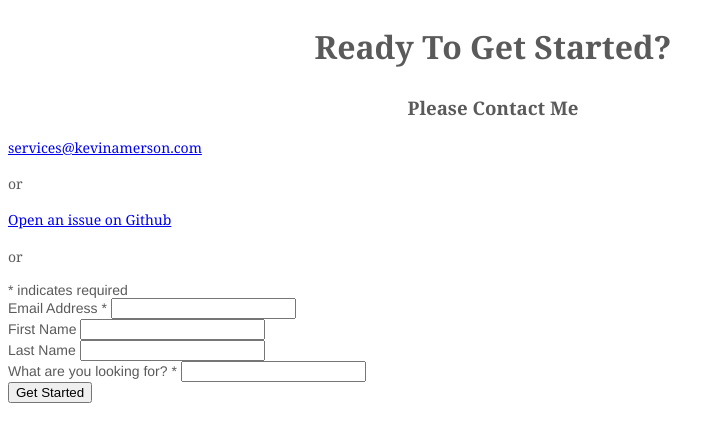
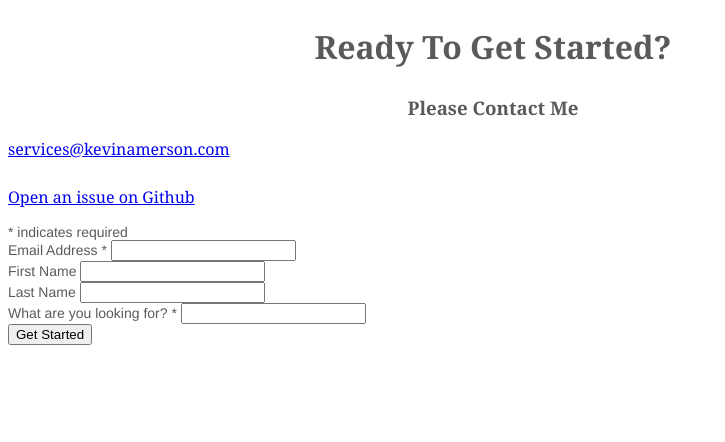
Before and after one commit to rayleyva/caoimhghin.github.io, a Jekyll site: the page built from start.html, in a window 1280 px wide. Shown: the top 442 px of the page, without its empty margins (0-725 px from the left). Built offline with Jekyll 4.4.1, drawn with Linux system fonts in a browser that asks for light colours; comment, search, counter and statistics services are not loaded.

Commit message:
changes for mobile

```diff
--- a/start.html
+++ b/start.html
@@ -14,10 +14,10 @@ permalink: /get-started/
             <div class="col-sm-12">
                 <h1>Ready To Get Started?</h1>
                 <h3>Please Contact Me</h3>
-                <p class="lead"><a href="mailto:services@kevinamerson.com">services@kevinamerson.com</a></p>
-                <p>or</p>
-                <p class="lead"><a href="https://github.com/caoimhghin/feedback/issues/new">Open an issue on Github</a></p>
-                <p>or</p>
+                <p class="lead text-center">
+                    <a href="mailto:services@kevinamerson.com" style="font-size:16px;">services@kevinamerson.com</a><br/><br/>
+                    <a href="https://github.com/caoimhghin/feedback/issues/new" style="font-size:16px;">Open an issue on Github</a></p>
+                <p></p>
                 <!-- Begin MailChimp Signup Form -->
 <link href="//cdn-images.mailchimp.com/embedcode/classic-081711.css" rel="stylesheet" type="text/css">
 <style type="text/css">
```
